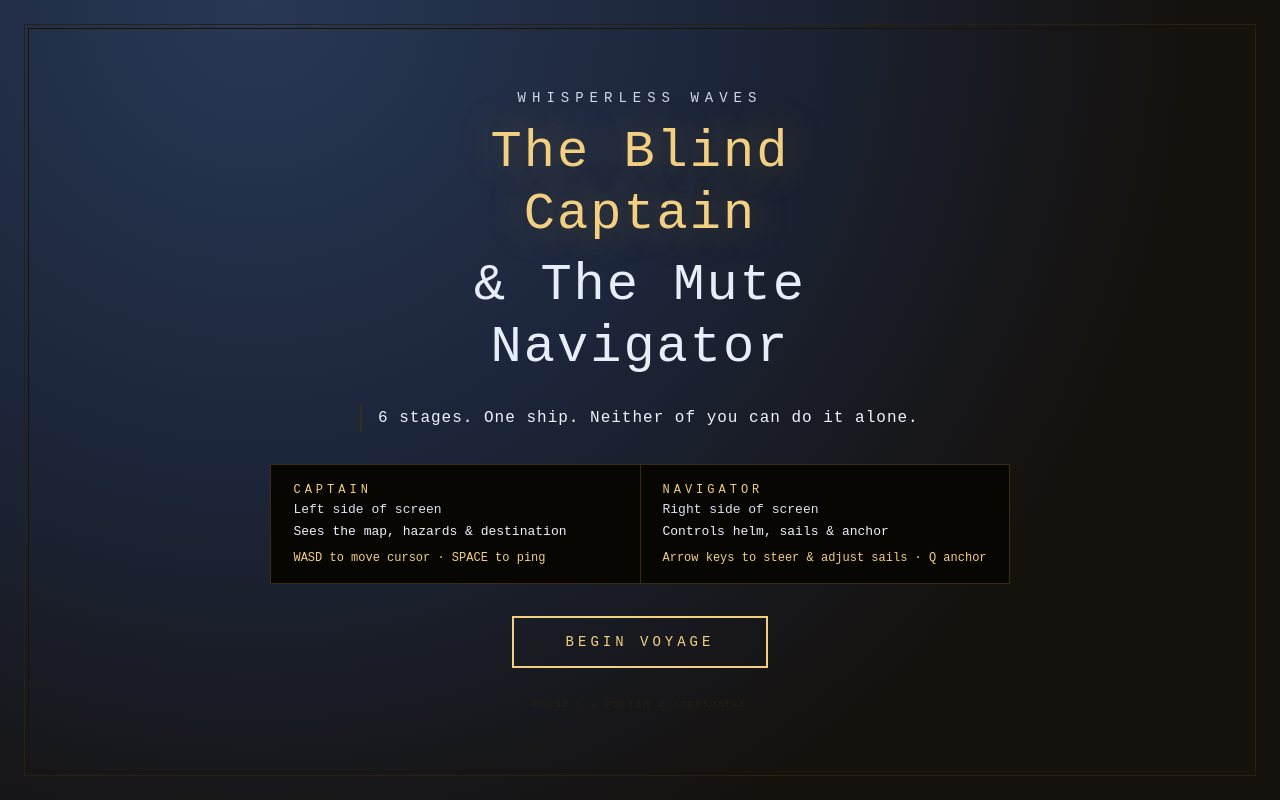
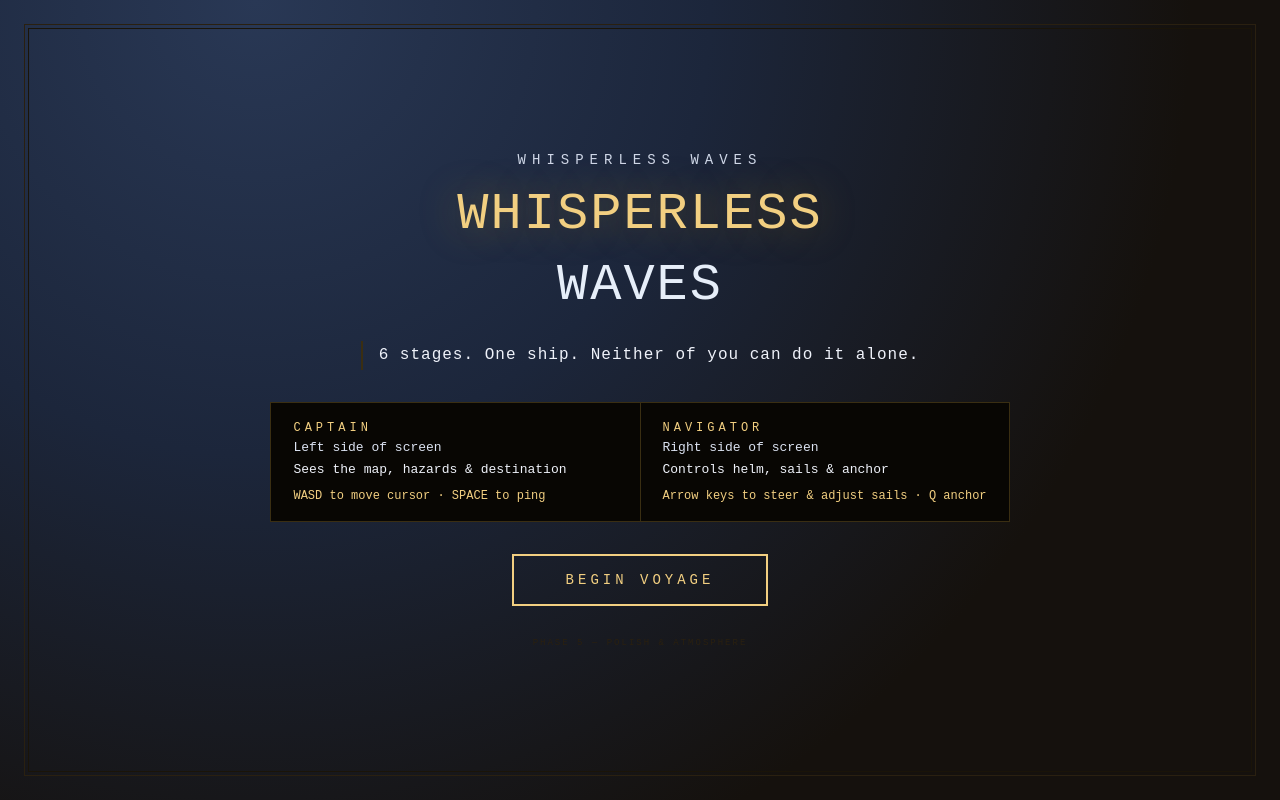
Before and after one commit to MrPhantom2325/Whisperless-Waves, a Next.js app: page / in a window 1280 px wide. Built offline with nearby package versions, Linux system fonts and the light colour scheme.

Commit message:
Change titles to 'WHISPERLESS' and 'WAVES'

```diff
--- a/BlindCaptain_Phase5.jsx
+++ b/BlindCaptain_Phase5.jsx
@@ -2200,7 +2200,7 @@ function IntroScreen({ onStart }) {
             textShadow: "0 0 40px rgba(200,150,30,0.4)",
           }}
         >
-          The Blind Captain
+          WHISPERLESS
         </h1>
         <h1
           style={{
@@ -2212,7 +2212,7 @@ function IntroScreen({ onStart }) {
             letterSpacing: 2,
           }}
         >
-          & The Mute Navigator
+          WAVES
         </h1>
         <p
           style={{
```
